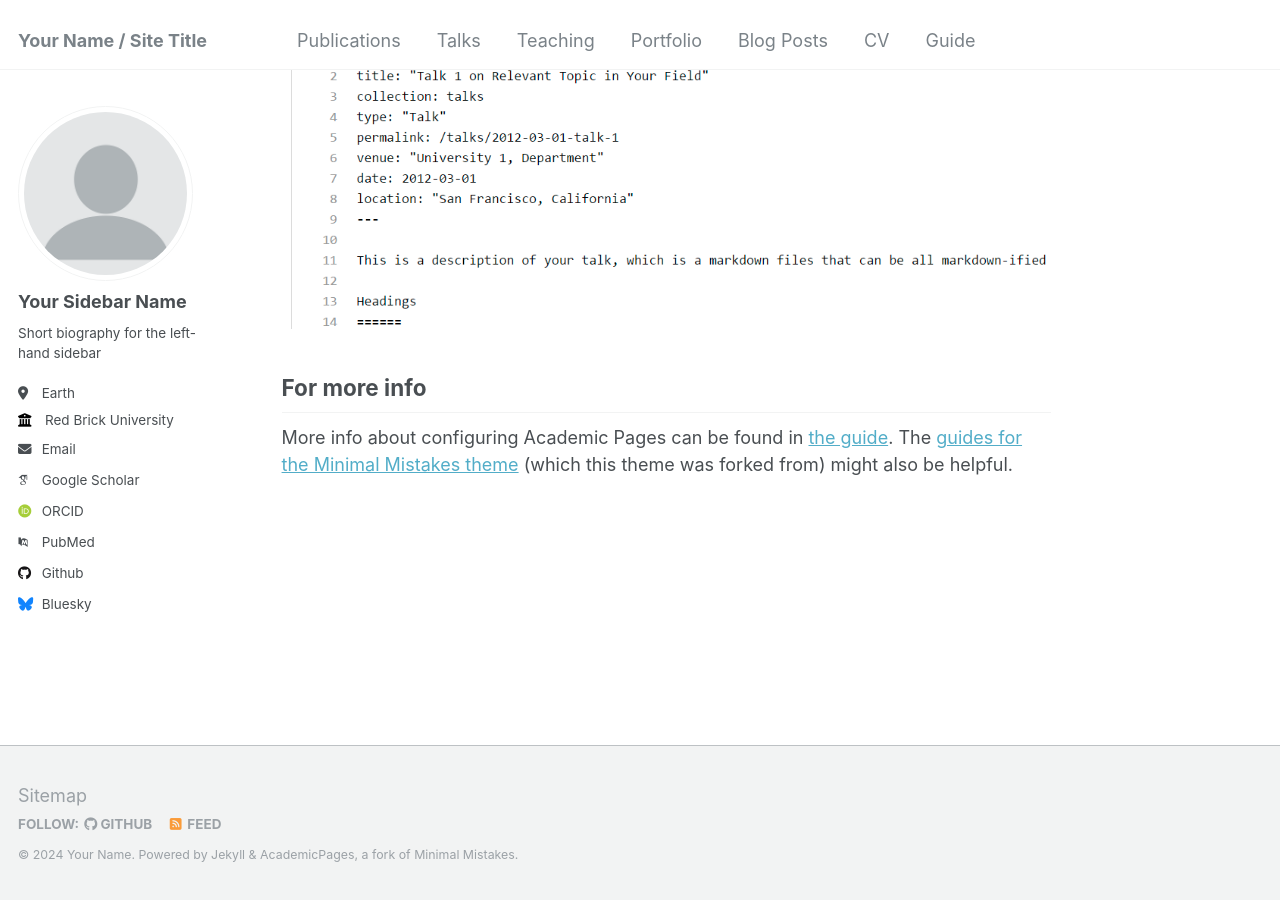
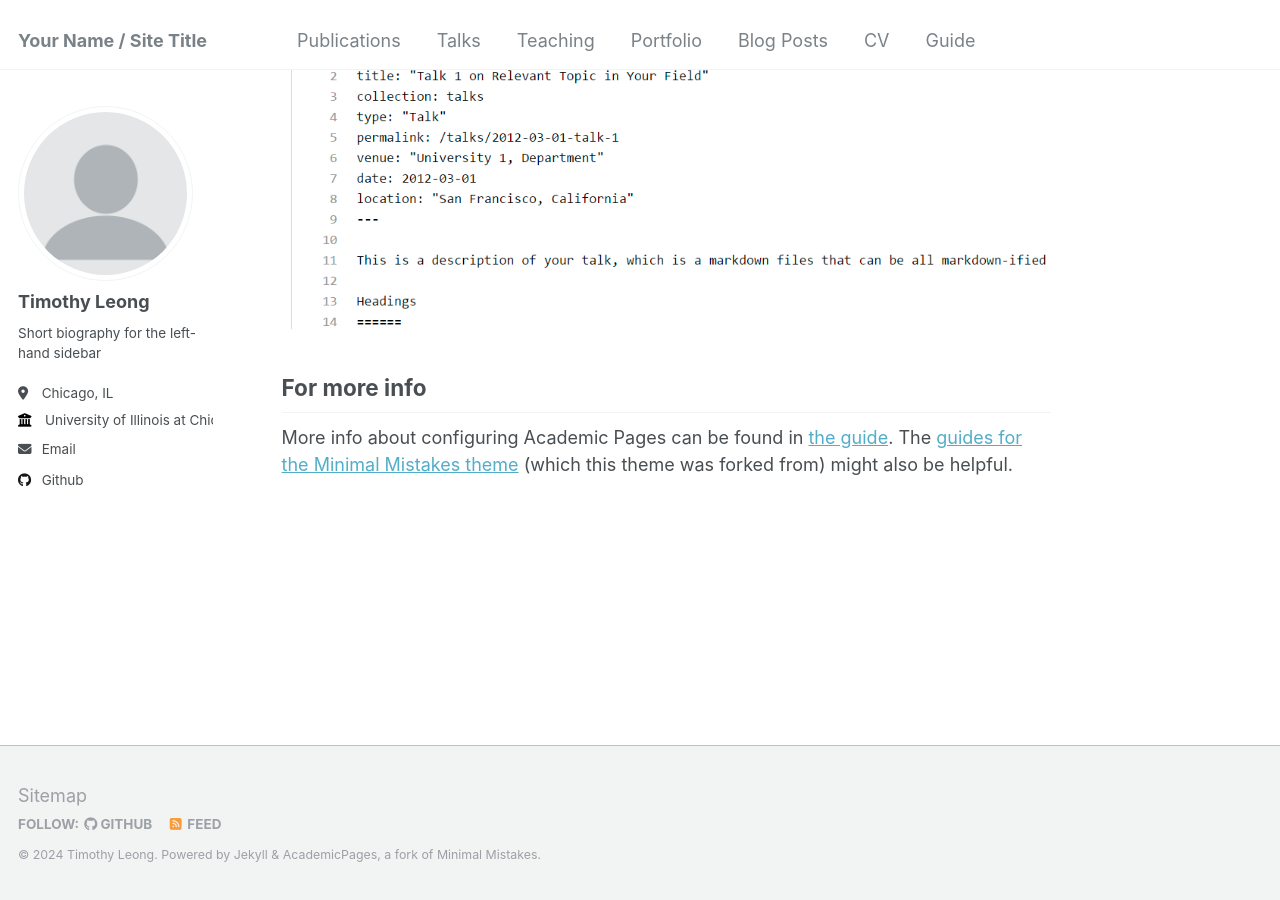
Before and after one commit to TLeong2000/tleong2000.github.io, a Jekyll site: the page built from _pages/about.md, in a window 1280 px wide and 900 px high, scrolled down 2660 px. Built offline with Jekyll 4.4.1, drawn with Linux system fonts in a browser that asks for light colours; some web fonts are replaced.

Commit message:
Update _config.yml

```diff
--- a/_config.yml
+++ b/_config.yml
@@ -10,11 +10,11 @@
 locale                   : "en-US"
 title                    : "Your Name / Site Title"
 title_separator          : "-"
-name                     : &name "Your Name"
-description              : &description "personal description"
-url                      : https://academicpages.github.io # the base hostname & protocol for your site e.g. "https://mmistakes.github.io"
+name                     : &name "Timothy Leong"
+description              : &description "A site where I contain some special notes I have on math topics"
+url                      : https://tleong2000.github.io # the base hostname & protocol for your site e.g. "https://mmistake.github.io"
 baseurl                  : "" # the subpath of your site, e.g. "/blog"
-repository               : "academicpages/academicpages.github.io"
+repository               : "tleong2000/tleong2000.github.io"
 
 # Site Author - The following control what appear as part of the author content on the side bar.
 #               If a field is blank the icon and link will not appear, otherwise it will be shown.
@@ -22,33 +22,33 @@ repository               : "academicpages/academicpages.github.io"
 author:
   # Biographic information
   avatar           : "profile.png"
-  name             : "Your Sidebar Name"
+  name             : "Timothy Leong"
   pronouns         : # example: "she/her"
   bio              : "Short biography for the left-hand sidebar"
-  location         : "Earth"
-  employer         : "Red Brick University"
+  location         : "Chicago, IL"
+  employer         : "University of Illinois at Chicago"
   uri              : # URL
-  email            : "none@example.org"
+  email            : "tleong4@uic.edu"
 
   # Academic websites
   arxiv            : # URL - Update with the correct link to your profile
-  googlescholar    : "https://scholar.google.com/citations?user=PS_CX0AAAAAJ"
+  googlescholar    : # "https://scholar.google.com/citations?user=PS_CX0AAAAAJ"
   impactstory      : # URL
-  orcid            : "http://orcid.org/yourorcidurl"
+  orcid            : # "http://orcid.org/yourorcidurl"
   semantic         : # URL
-  pubmed           : "https://www.ncbi.nlm.nih.gov/pubmed/?term=john+snow"
+  pubmed           : # "https://www.ncbi.nlm.nih.gov/pubmed/?term=john+snow"
   researchgate     : # URL
 
   # Repositories and software development
   bitbucket        : # Username - Update with your username on the site
   codepen          : # Username
   dribbble         : # Username
-  github           : "academicpages"
+  github           : "github.com/TLeong2000"
   kaggle           : # Username
   stackoverflow    : # User number or user number and name (i.e., use "1" or "1/jeff-atwood")
 
   # Social media
-  bluesky          : "bsky.app" # Replace this with you Bluesky username
+  bluesky          : # "bsky.app" # Replace this with you Bluesky username
   facebook         : # Username
   flickr           : # Username
   foursquare       : # Username
@@ -85,7 +85,7 @@ publication_category:
 # Site Settings
 teaser                   :  # filename of teaser fallback teaser image placed in /images/, .e.g. "500x300.png"
 breadcrumbs              : false # true, false (default)
-words_per_minute         : 160
+words_per_minute         : 320
 future                   : true
 read_more                : "disabled" # if enabled, adds "Read more" links to excerpts
 talkmap_link             : false #change to true to add link to talkmap on talks page
```
